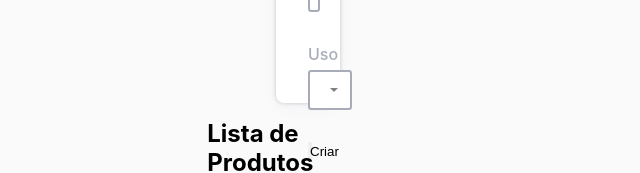
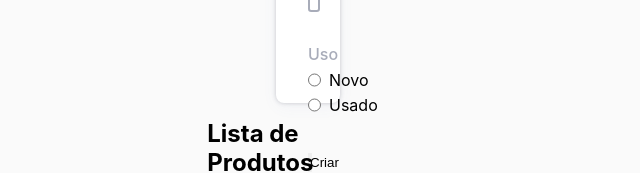
Before and after one commit to GuilhermeAMendes/PW2-Project-I, a React (Vite) app: page / in a window 1280 px wide. Shown: the part 883-1056 px from the top of the page, without its empty margins (332-972 px from the left). Built offline with nearby package versions, Linux system fonts and the light colour scheme.

Commit message:
feat: create radio group component

```diff
--- /dev/null
+++ b/src/components/commons/toolkit/radios/RadioGroup/index.tsx
@@ -0,0 +1,51 @@
+// Types
+import type { RadioGroupProps } from "./types";
+
+// Styles
+import styles from "./styles.module.css";
+
+export const RadioGroup = ({
+  label,
+  value,
+  options,
+  changeValue,
+}: RadioGroupProps) => {
+  const handleChangeRadioValue = (newValue: string) => {
+    const isIncludeInListOptions = options.some(
+      (item) => item.value === newValue
+    );
+    if (!isIncludeInListOptions) return;
+    changeValue(newValue);
+  };
+
+  const hasContent = value.trim() !== "";
+
+  const labelClass = `${styles.radioFieldLabel} ${
+    hasContent ? styles.hasContent : ""
+  }`;
+
+  const groupName = label.replace(/\s+/g, "_").toLowerCase();
+
+  return (
+    <div className={styles.radioField}>
+      <label className={labelClass}>{label}</label>
+      <div>
+        {options.map((element, index) => (
+          <div key={index} className={styles.radioOption}>
+            <input
+              type="radio"
+              name={groupName}
+              value={element.value}
+              checked={value === element.value}
+              onChange={(event) => handleChangeRadioValue(event.target.value)}
+              required
+            />
+            <label>{element.label}</label>
+          </div>
+        ))}
+      </div>
+    </div>
+  );
+};
+
+export default RadioGroup;
--- /dev/null
+++ b/src/components/commons/toolkit/radios/RadioGroup/styles.module.css
@@ -0,0 +1,37 @@
+.radioField {
+  margin-bottom: 0.5rem;
+  display: flex;
+  flex-direction: column;
+}
+
+.radioFieldLabel {
+  font-size: 1rem;
+  font-weight: 500;
+  margin-bottom: 0.35rem;
+  color: var(--gray-100);
+  transition: color 0.15s ease-in-out;
+}
+
+.hasContent {
+  color: var(--black-1000);
+}
+
+.radioOption {
+  display: flex;
+  align-items: center;
+  margin-bottom: 0.35rem;
+}
+
+.radioOption input[type="radio"] {
+  width: 1rem;
+  height: 1rem;
+  margin-right: 0.5rem;
+  accent-color: var(--black-1000);
+  cursor: pointer;
+}
+
+.radioOption label {
+  font-size: 1rem;
+  color: var(--gray-900);
+  cursor: pointer;
+}
--- a/src/features/product/index.tsx
+++ b/src/features/product/index.tsx
@@ -9,6 +9,7 @@ import { DefaultForm } from "@components/commons/toolkit/forms/DefaultForm";
 import TextField from "@components/commons/toolkit/inputs/TextField";
 import NumberField from "@components/commons/toolkit/inputs/NumberField";
 import { SelectField } from "@components/commons/toolkit/selects/SelectField";
+import RadioGroup from "@components/commons/toolkit/radios/RadioGroup";
 
 // Styles
 import styles from "./styles.module.css";
@@ -21,6 +22,27 @@ const defaultProduct: Product = {
   section: "",
   state: "",
 };
+
+const stateOptions = [
+  { label: "Novo", value: "New" },
+  { label: "Usado", value: "Used" },
+];
+
+const sectionOptions = [
+  { label: "Computadores", value: "Computers" },
+  { label: "Acessórios", value: "Accessories" },
+  { label: "Impressoras", value: "Printers" },
+  { label: "Jogos", value: "Games" },
+  { label: "Gadgets", value: "Gadgets" },
+];
+
+const brandOptions = [
+  { label: "HP", value: "HP" },
+  { label: "Dell", value: "Dell" },
+  { label: "Positivo", value: "Positivo" },
+  { label: "Asus", value: "Asus" },
+  { label: "Genérico", value: "Generic" },
+];
 
 export default function Products() {
   const [products, setProducts] = useState<Product[]>([]);
@@ -39,27 +61,6 @@ export default function Products() {
     setProducts((prev) => [...prev, product]);
     setProduct(defaultProduct);
   };
-
-  const stateOptions = [
-    { label: "Novo", value: "New" },
-    { label: "Usado", value: "Used" },
-  ];
-
-  const sectionOptions = [
-    { label: "Computadores", value: "Computers" },
-    { label: "Acessórios", value: "Accessories" },
-    { label: "Impressoras", value: "Printers" },
-    { label: "Jogos", value: "Games" },
-    { label: "Gadgets", value: "Gadgets" },
-  ];
-
-  const brandOptions = [
-    { label: "HP", value: "HP" },
-    { label: "Dell", value: "Dell" },
-    { label: "Positivo", value: "Positivo" },
-    { label: "Asus", value: "Asus" },
-    { label: "Genérico", value: "Generic" },
-  ];
 
   return (
     <section className={styles.section}>
@@ -89,7 +90,7 @@ export default function Products() {
           value={price}
           changeValue={(value) => handleChange("price", value)}
         />
-        <SelectField
+        <RadioGroup
           label="Uso"
           value={state}
           options={stateOptions}
```
